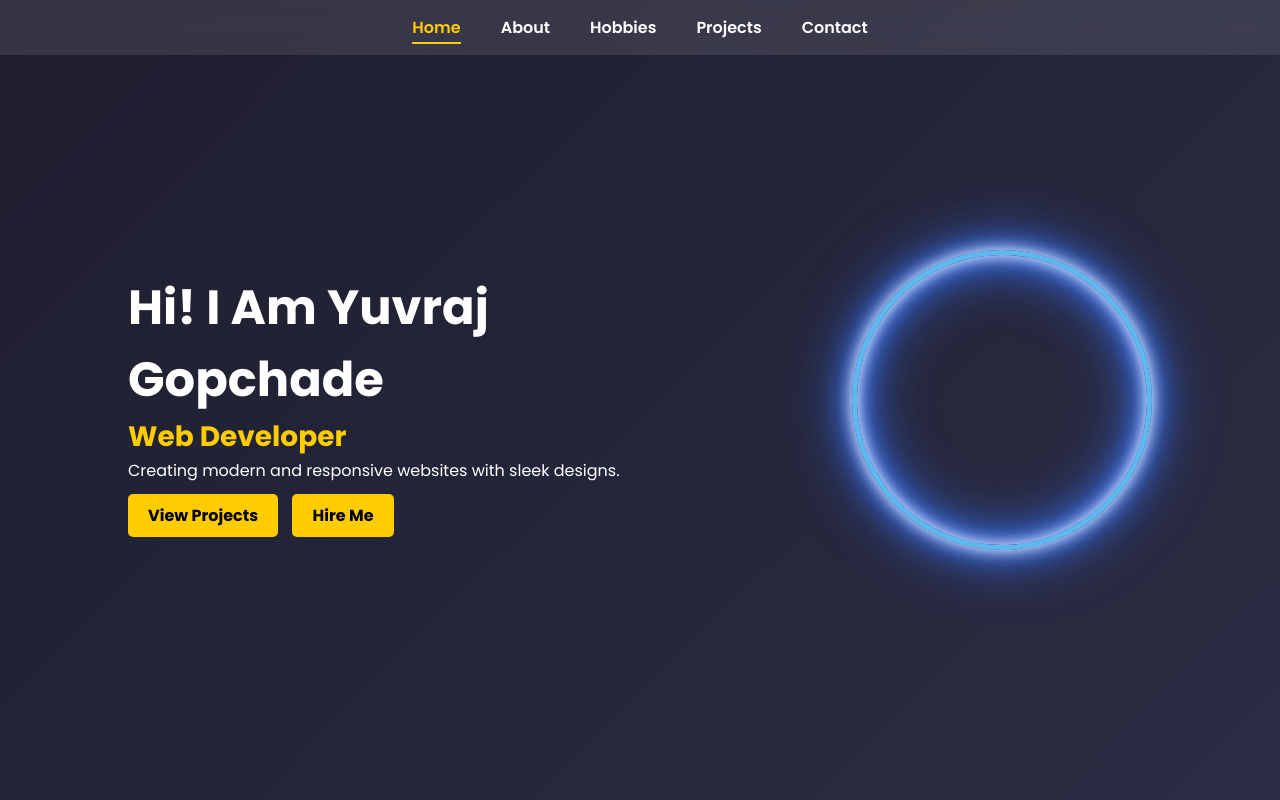
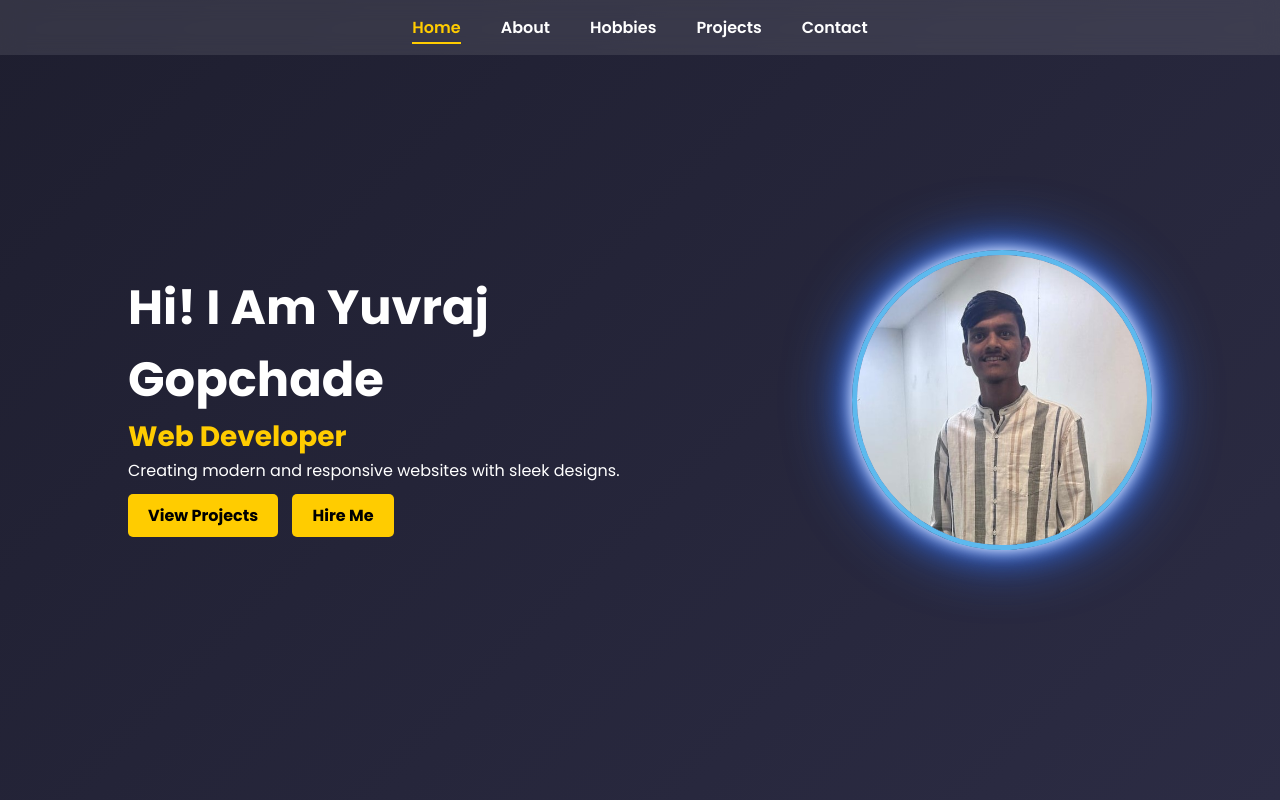
Before and after one commit to yuvraj-code1/portfolio-YG, a plain HTML site: page index.html in a window 1280 px wide. Drawn offline with Linux system fonts and the light colour scheme.

Commit message:
Update index.html

```diff
--- a/index.html
+++ b/index.html
@@ -30,7 +30,7 @@
             </div>
         </div>
         <div class="profile-pic">
-            <img src="image/newphoto.jpg" alt="Yuvraj">
+            <img src="https://github.com/yuvraj-code1/portfolio-YG/blob/main/newphoto.jpg?raw=true" alt="Yuvraj">
         </div>
     </section>
 </body>
```
